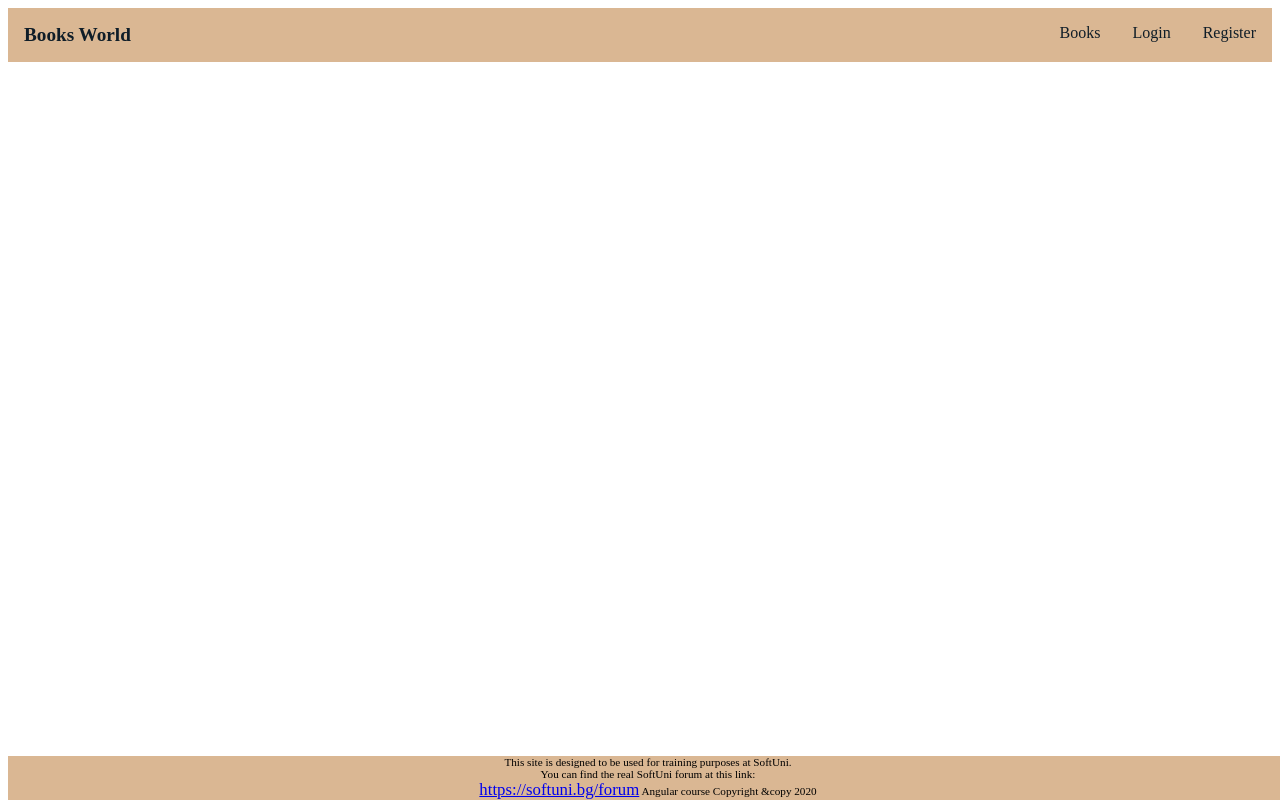
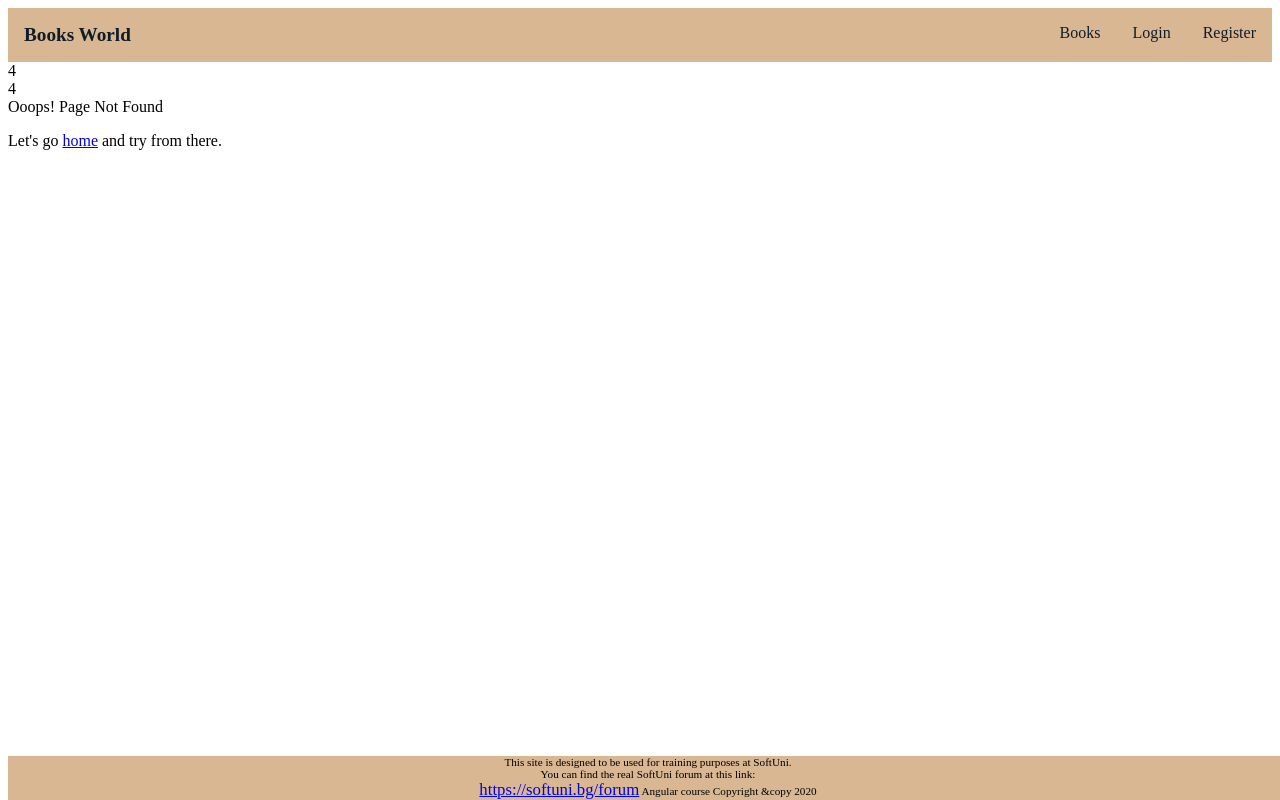
Before and after one commit to dvmitkova/books-world, an Angular app in the folder client/: page /404 in a window 1280 px wide. Before the commit this address led to /. Built offline with nearby package versions, Linux system fonts and the light colour scheme.

Commit message:
Added Page Not Found Component

```diff
--- a/client/src/app/app-routing.module.ts
+++ b/client/src/app/app-routing.module.ts
@@ -2,12 +2,15 @@ import { NgModule } from '@angular/core';
 import { RouterModule, Routes } from '@angular/router';
 import { HomeComponent } from './components/pages/home/home.component';
 import { ErrorComponent } from './core/error/error.component';
+import { NotFoundComponent } from './components/pages/not-found/not-found.component';
 
 const routes: Routes = [
   {path: '', pathMatch: 'full', redirectTo: '/home'},
   {path: 'home', component: HomeComponent},
   {path: 'auth', loadChildren: () => import('./components/user/user.module').then((m) => m.UserModule)},
-  {path: 'error', component: ErrorComponent}
+  {path: 'error', component: ErrorComponent},
+  {path: '**', redirectTo: '/404'},
+  {path: '404', component: NotFoundComponent}
 
 ];
 
--- a/client/src/app/app.module.ts
+++ b/client/src/app/app.module.ts
@@ -9,6 +9,7 @@ import { HomeComponent } from './components/pages/home/home.component';
 import { TitleComponent } from './components/partials/title/title.component';
 import { FormsModule } from '@angular/forms';
 import { AuthComponent } from './auth/auth.component';
+import { NotFoundComponent } from './components/pages/not-found/not-found.component';
 
 @NgModule({
   declarations: [
@@ -16,6 +17,7 @@ import { AuthComponent } from './auth/auth.component';
     HomeComponent,
     TitleComponent,
     AuthComponent,
+    NotFoundComponent,
   ],
   imports: [
     BrowserModule,
--- /dev/null
+++ b/client/src/app/components/pages/not-found/not-found.component.html
@@ -0,0 +1,9 @@
+<div class="mainbox">
+    <div class="err">4</div>
+    <i class="far fa-question-circle fa-spin"></i>
+    <div class="err2">4</div>
+    <div class="msg">
+      Ooops! Page Not Found
+      <p>Let's go <a routerLink="/home">home</a> and try from there.</p>
+    </div>
+  </div>
--- a/client/src/app/core/error/error.component.ts
+++ b/client/src/app/core/error/error.component.ts
@@ -12,6 +12,8 @@ export class ErrorComponent implements OnInit {
   constructor(private errorService: ErrorService) {}
 
   ngOnInit(): void {
-
+      this.errorService.apiError$.subscribe((err: any) => {
+        this.errorMessage = err?.message || '';
+      })
   }
 }
```
Also changed, not shown: client/src/app/components/pages/not-found/not-found.component.ts (added, +10 -0 lines), client/src/app/components/pages/not-found/not-found.component.css (added).
